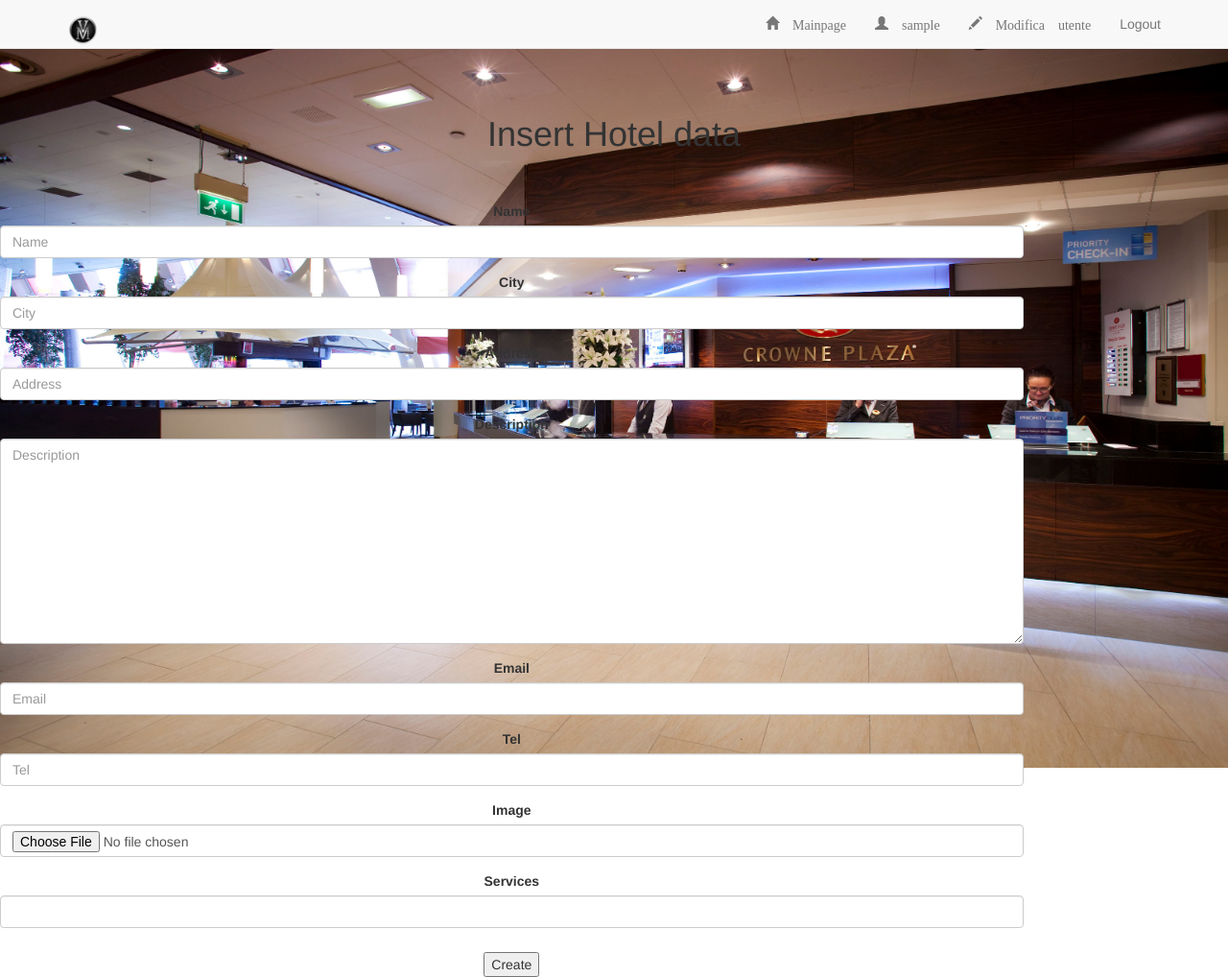
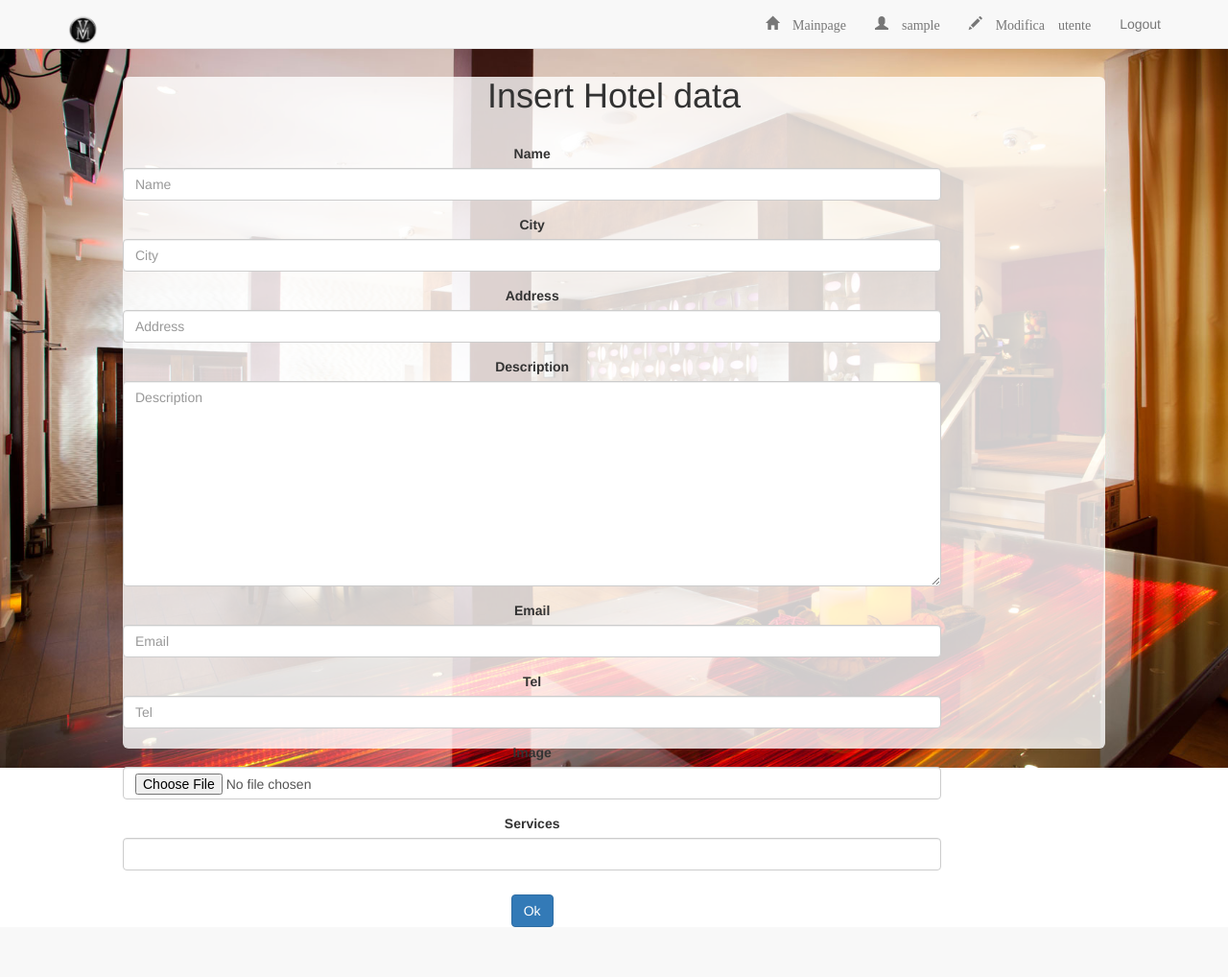
Before and after one commit to ventur65/VMhotels, a Django app: page /hotels/createhotel/ in a window 1280 px wide. Shown: the whole page at 96% size. After the commit the page ends 966 px from the top, so only its background shows below. Run offline with Django 3.2, Linux system fonts and the light colour scheme; the visitor is signed in with stand-in values (Sample User, id 1); data that the repository does not hold is empty; some libraries are stand-ins or nearby versions.

Commit message:
Add hotel template

```diff
--- a/hotels/templates/hotels/inserthotel.html
+++ b/hotels/templates/hotels/inserthotel.html
@@ -1,16 +1,24 @@
 {% extends "base.html" %}
 {% load bootstrap3 %}
+{% load staticfiles %}
+
+{% bootstrap_messages %}
+{% block cover %}
+<div class="cover" style="background-image: url({% static 'images/addh.jpg' %});  width: 100%; height:800px; background-repeat: no-repeat; margin: 0; padding: 0; background-size: 100% 100%;">
 {% block covercontent %}
-<br><br><br><br><br>
+<br><br><br>
+<div style="background: rgba(255,255,255, 0.8); width: 80%; height: 700px; margin:0 auto; -moz-border-radius: 6px; border-radius: 6px;" align="center">
 <h1 align="center">Insert Hotel data</h1>
-<br><br>
+<br>
 <div class="col-xs-10" align="center">
 <form role="form" class="form-horizontal" enctype="multipart/form-data" method="post">
 {% csrf_token %}
-{% bootstrap_form form layout="horizontal" size='md' %}
-<input type="submit" value="Create"/>
+{% bootstrap_form form layout="horizontal" size='sm' %}
+{% bootstrap_button "Ok" button_type="submit" name="Create" button_class="btn-primary" icon="ok" %}
 </form>
 </div>
+</div>
+{% endblock %}
 {% endblock %}
 {% block footer %}
 {% endblock %}
```
Also changed, not shown: static/images/addh.jpg (added).
